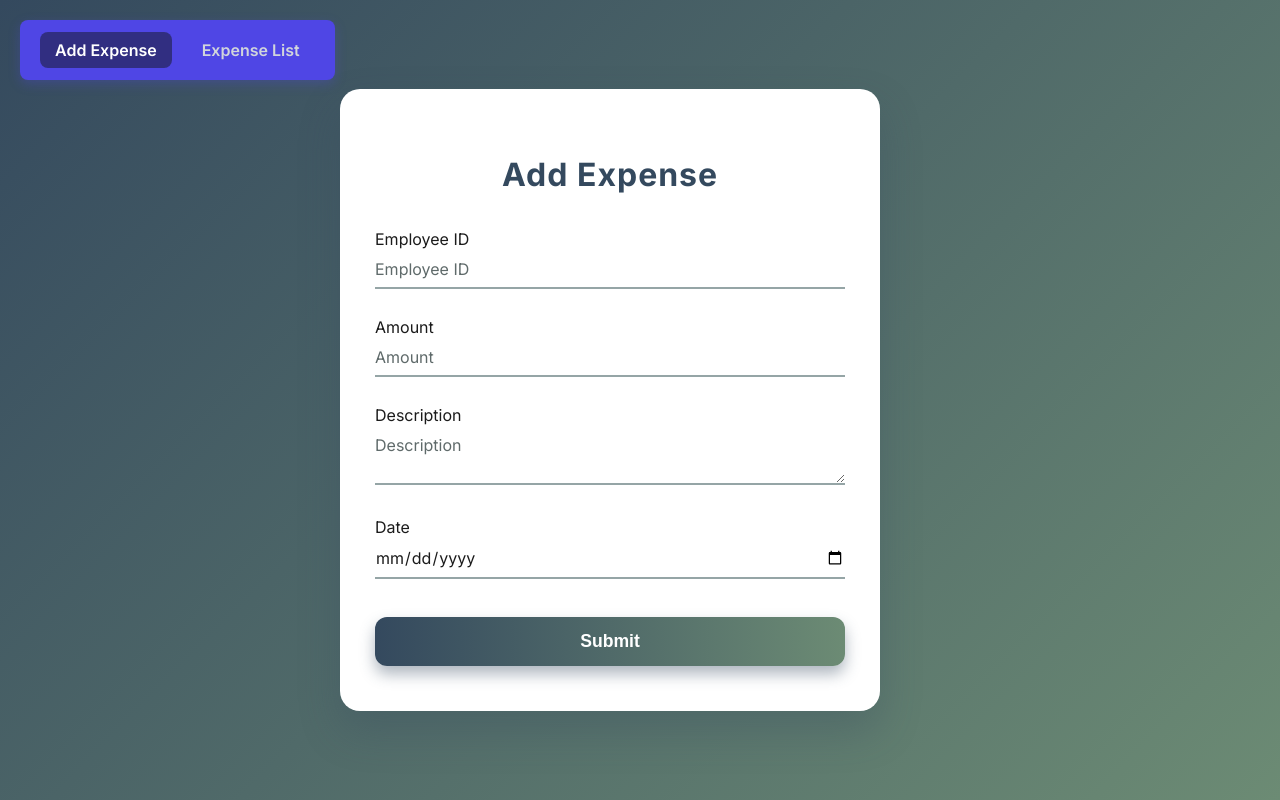
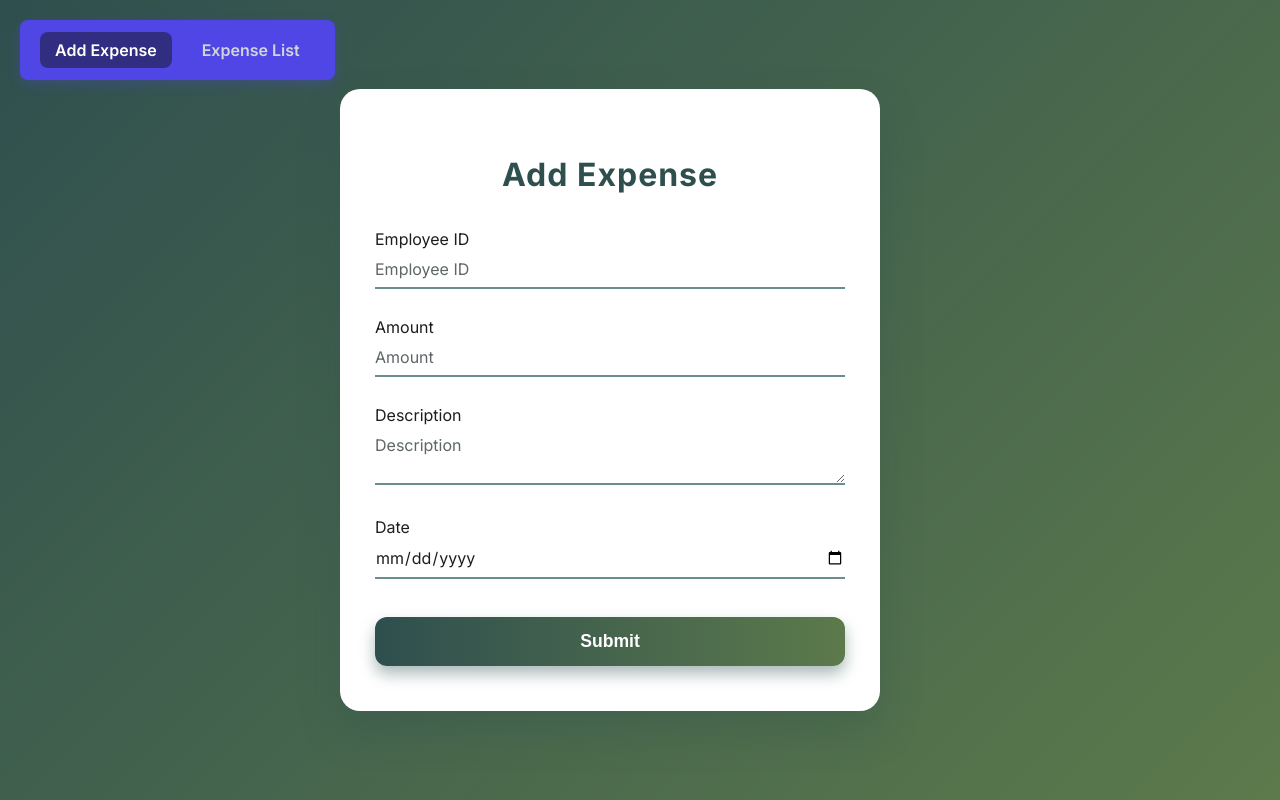
Before and after one commit to Pragalya03/my-reimbursement-portal, a React (Create React App) app in the folder reactapp/: page / in a window 1280 px wide. Built offline with nearby package versions, Linux system fonts and the light colour scheme.

Commit message:
new palette

```diff
--- a/reactapp/src/components/ExpenseForm.css
+++ b/reactapp/src/components/ExpenseForm.css
@@ -1,7 +1,7 @@
 @import url('https://fonts.googleapis.com/css2?family=Inter:wght@400;600;700&display=swap');
 
 body {
-  background: linear-gradient(135deg, #34495E 0%, #6C8B74 100%);
+  background: linear-gradient(135deg, #2F4F4F 0%, #5C7A4B 100%);
   font-family: 'Inter', sans-serif;
   margin: 0;
   padding: 0;
@@ -17,9 +17,9 @@ body {
   width: 90%;
   padding: 40px 35px 45px;
   border-radius: 20px;
-  box-shadow: 0 20px 40px rgba(52, 73, 94, 0.3);
+  box-shadow: 0 20px 40px rgba(47, 79, 79, 0.3);
   box-sizing: border-box;
-  color: #1B1B1B;
+  color: #1B1D1E;
   position: relative;
 }
 
@@ -28,7 +28,7 @@ body {
   font-size: 1.8rem;
   font-weight: 700;
   margin-bottom: 35px;
-  color: #34495E;
+  color: #2F4F4F;
   letter-spacing: 1px;
 }
 
@@ -37,7 +37,7 @@ body {
   margin-bottom: 35px;
   font-size: 2rem;
   font-weight: 700;
-  color: #34495E;
+  color: #2F4F4F;
   letter-spacing: 1px;
 }
 
@@ -46,10 +46,10 @@ body {
   width: 100%;
   padding: 10px 0 8px;
   border: none;
-  border-bottom: 2px solid #95A5A6;
+  border-bottom: 2px solid #6A8D8F;
   font-size: 1rem;
   font-family: inherit;
-  color: #1B1B1B;
+  color: #1B1D1E;
   background: transparent;
   transition: border-color 0.3s ease;
   resize: vertical;
@@ -60,39 +60,39 @@ body {
 
 .expense-form input::placeholder,
 .expense-form textarea::placeholder {
-  color: #5F6A6A;
+  color: #5E6667;
 }
 
 .expense-form input:focus,
 .expense-form textarea:focus {
-  border-bottom-color: #34495E;
+  border-bottom-color: #2F4F4F;
   outline: none;
 }
 
 .expense-form button {
   width: 100%;
   padding: 14px 0;
-  background: linear-gradient(90deg, #34495E, #6C8B74);
+  background: linear-gradient(90deg, #2F4F4F, #5C7A4B);
   border: none;
   border-radius: 12px;
   color: white;
   font-weight: 700;
   font-size: 1.1rem;
   cursor: pointer;
-  box-shadow: 0 8px 15px rgba(52, 73, 94, 0.4);
+  box-shadow: 0 8px 15px rgba(47, 79, 79, 0.4);
   transition: background 0.3s ease, box-shadow 0.3s ease;
   margin-top: 10px;
 }
 
 .expense-form button:hover {
-  background: linear-gradient(90deg, #2C3E50, #6C8B74);
-  box-shadow: 0 12px 20px rgba(52, 73, 94, 0.6);
+  background: linear-gradient(90deg, #203838, #5C7A4B);
+  box-shadow: 0 12px 20px rgba(47, 79, 79, 0.6);
 }
 
 .error {
   background: #F8D7DA;
-  border: 1px solid #A05252;
-  color: #A05252;
+  border: 1px solid #9B3A3A;
+  color: #9B3A3A;
   padding: 10px 12px;
   border-radius: 10px;
   margin-bottom: 20px;
@@ -103,8 +103,8 @@ body {
 
 .success {
   background: #E6F4EA;
-  border: 1px solid #6C8B74;
-  color: #6C8B74;
+  border: 1px solid #5C7A4B;
+  color: #5C7A4B;
   padding: 10px 12px;
   border-radius: 10px;
   margin-bottom: 20px;
@@ -120,13 +120,13 @@ body {
   left: 25px;
   padding: 10px 18px;
   background: white;
-  color: #34495E;
+  color: #2F4F4F;
   font-weight: 700;
   font-size: 1rem;
   border-radius: 14px;
-  border: 2px solid #34495E;
+  border: 2px solid #2F4F4F;
   cursor: pointer;
-  box-shadow: 0 4px 12px rgba(52, 73, 94, 0.3);
+  box-shadow: 0 4px 12px rgba(47, 79, 79, 0.3);
   transition: background 0.3s ease, color 0.3s ease;
   user-select: none;
   display: flex;
@@ -135,9 +135,9 @@ body {
 }
 
 .back-btn:hover {
-  background: #34495E;
+  background: #2F4F4F;
   color: white;
-  box-shadow: 0 6px 16px rgba(52, 73, 94, 0.6);
+  box-shadow: 0 6px 16px rgba(47, 79, 79, 0.6);
 }
 
 .back-btn::before {
```
